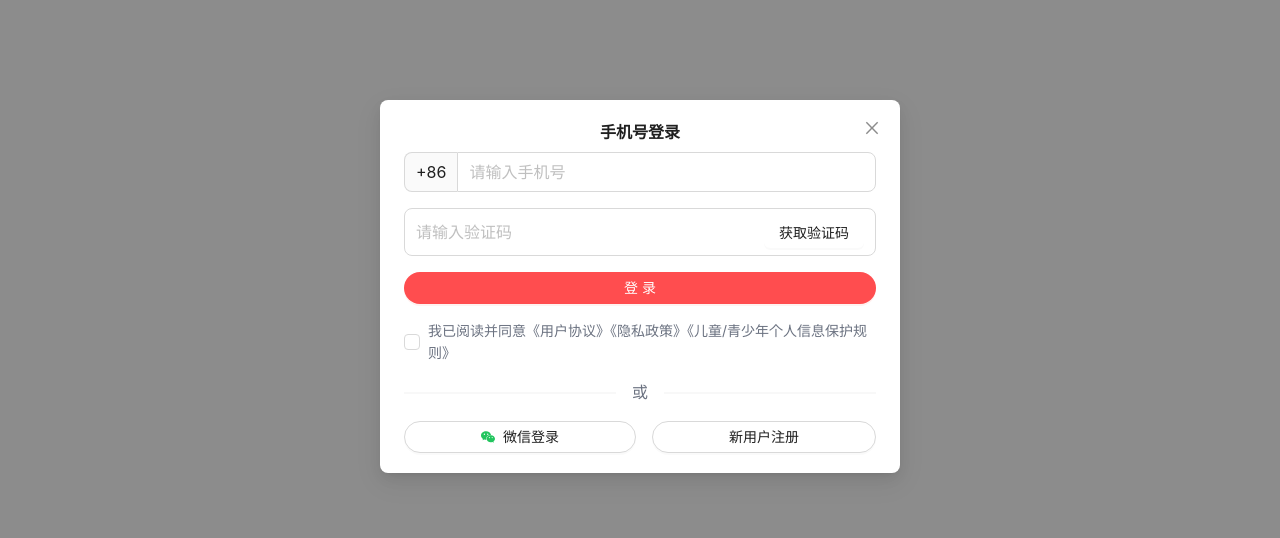
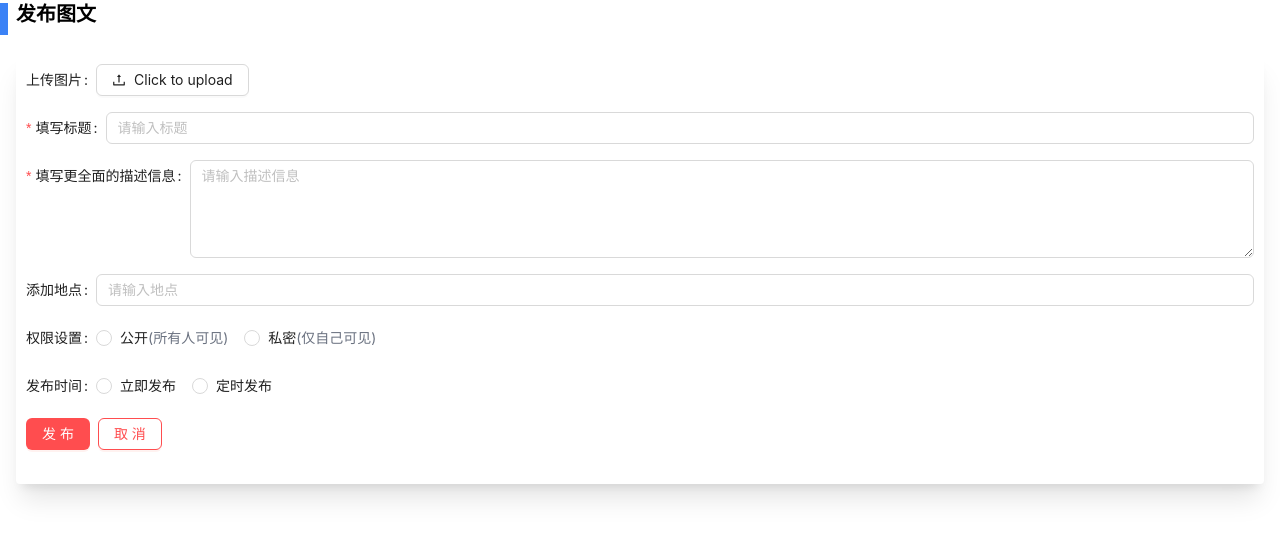
Before and after one commit to Feng-Jiang28/FindollarFront, a React (Vite) app: page /test-component in a window 1280 px wide. Shown: the top 538 px of the page. Built offline with nearby package versions, Linux system fonts and the light colour scheme.

Commit message:
new feature

```diff
--- /dev/null
+++ b/src/components/post.tsx
@@ -0,0 +1,117 @@
+import React from 'react';
+import { Form, Input, Button, Upload, DatePicker, Select, Radio } from 'antd';
+import { UploadOutlined } from '@ant-design/icons';
+
+
+
+const { TextArea } = Input;
+const { Option } = Select;
+
+const Post = () => {
+  const [form] = Form.useForm();
+
+  const onFinish = (values: any) => {
+    console.log('Form Values:', values);
+  };
+
+  const onReset = () => {
+    form.resetFields();
+  };
+
+  const onCancel = () => {
+    // Perform any additional actions on cancel, such as navigating back
+    onReset(); // Resets the form fields
+    message.info('Form reset'); // Display a message to the user
+  };
+
+  return (
+    <div className="App">
+      <div className="flex items-center mb-4"> {/* Container for the title with the blue tag */}
+        <span className="w-2 h-8 bg-blue-500 mr-2"></span> {/* Blue tag */}
+        <h1 className="text-xl font-bold">发布图文</h1> {/* Title */}
+      </div>
+      <Form
+        form={form}
+        name="publishForm"
+        onFinish={onFinish}
+        className="m-4 p-10 bg-white rounded shadow-xl"
+      >
+        <Form.Item
+          name="upload"
+          label="上传图片"
+          valuePropName="fileList"
+          getValueFromEvent={(e) => {
+            // Convert AntD's Upload event to a file list
+            return e.fileList;
+          }}
+          className="mb-4"
+        >
+          <Upload name="logo" action="/upload.do" listType="picture">
+            <Button icon={<UploadOutlined />}>Click to upload</Button>
+          </Upload>
+        </Form.Item>
+
+        <Form.Item
+          name="title"
+          label="填写标题"
+          rules={[{ required: true, message: '请输入标题!' }]}
+          className="mb-4"
+        >
+          <Input placeholder="请输入标题" />
+        </Form.Item>
+
+        <Form.Item
+          name="description"
+          label="填写更全面的描述信息"
+          rules={[{ required: true, message: '请输入描述信息!' }]}
+          className="mb-4"
+        >
+          <TextArea rows={4} placeholder="请输入描述信息" />
+        </Form.Item>
+
+        <Form.Item
+          name="location"
+          label="添加地点"
+          className="mb-4"
+        >
+          <Input placeholder="请输入地点" />
+        </Form.Item>
+
+        <Form.Item
+          name="visibility"
+          label="权限设置"
+          className="mb-4"
+        >
+          <Radio.Group>
+            <Radio value="public">公开<span className="text-gray-500">(所有人可见)</span></Radio>
+            <Radio value="private">私密<span className="text-gray-500">(仅自己可见)</span></Radio>
+          </Radio.Group>
+        </Form.Item>
+
+        <Form.Item
+          name="publishTime"
+          label="发布时间"
+          className="mb-4"
+        >
+          <Radio.Group>
+            <Radio value="now">立即发布</Radio>
+            <Radio value="schedule">定时发布</Radio>
+          </Radio.Group>
+        </Form.Item>
+        <Form.Item>
+          <div className="flex  space-x-2">
+            <Button type="primary" htmlType="submit" danger>
+              发布
+            </Button>
+            <Button htmlType="button" onClick={onCancel} danger>
+              取消
+            </Button>
+          </div>
+        </Form.Item>
+
+      </Form>
+    </div>
+  );
+};
+
+export default Post;
--- a/src/index.css
+++ b/src/index.css
@@ -5,7 +5,3 @@
 /* .body{
 
 } */
-.ant-checkbox-checked .ant-checkbox-inner {
-  background-color: red;
-  border-color: red;
-}
--- a/src/pages/Test Pages/TestComponentPage.tsx
+++ b/src/pages/Test Pages/TestComponentPage.tsx
@@ -2,12 +2,13 @@ import React from 'react';
 import PopularCategories from "@/components/PopularCategories";
 import Filter from '@/components/Filter';
 import Login from '@/components/Login';
+import Post from '@/components/post';
 
 const TestComponentPage = () => {
 
   return(
     <div>
-      <Login/>
+      <Post />
     </div>
   );
 
--- a/src/routes/routers.tsx
+++ b/src/routes/routers.tsx
@@ -5,6 +5,7 @@ import Home from '@/pages/Home';
 import Filter from '@/components/Filter';
 import FilterTest from '@/components/FilterTest';
 import Login from '@/components/Login';
+import Post from '@/components/post';
 
 const routers = [
   {
@@ -27,7 +28,7 @@ const routers = [
   },
   {
     path: '/test-component',
-    element:<Login/>,
+    element: <Post />,
   }
 ];
 
```
